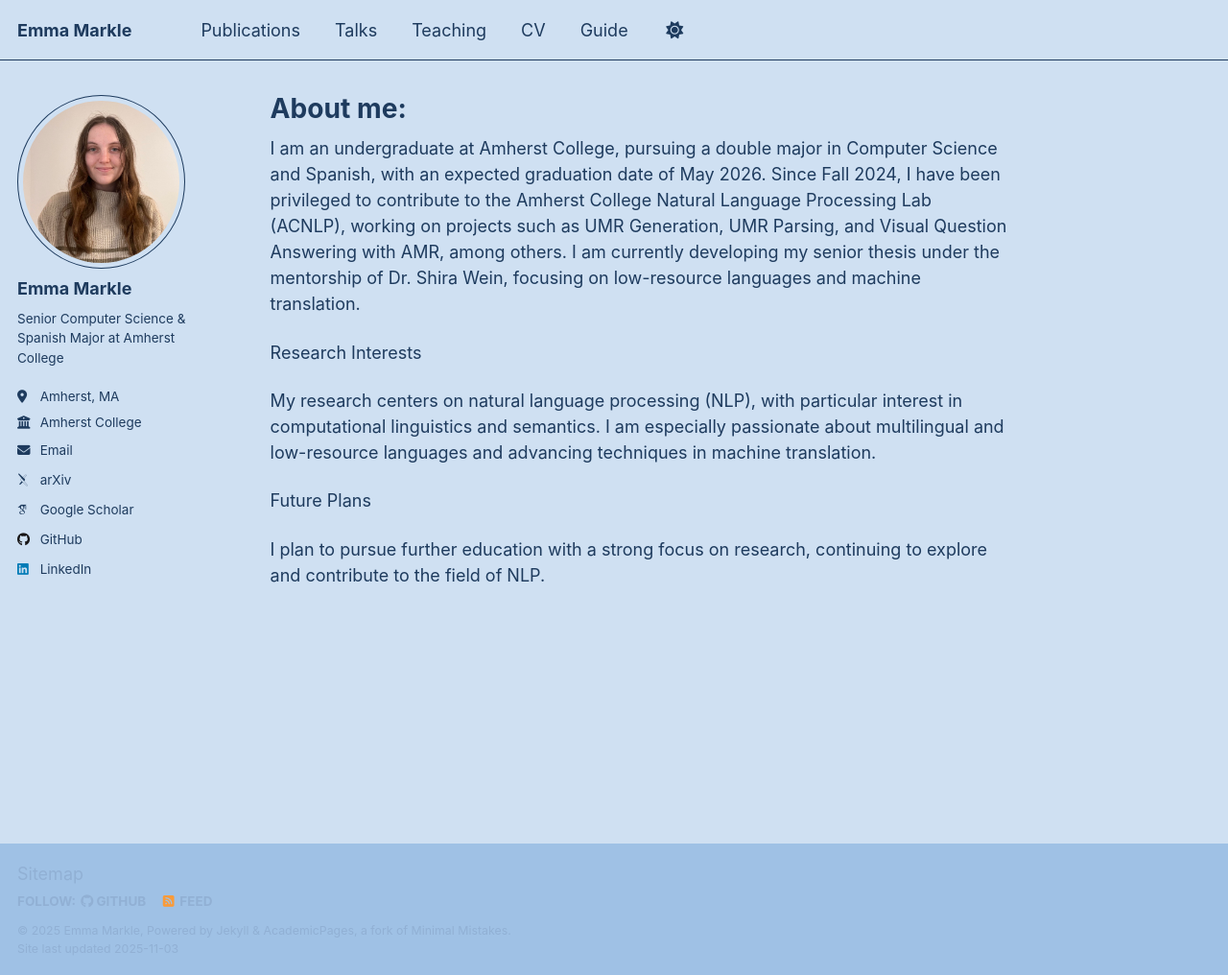
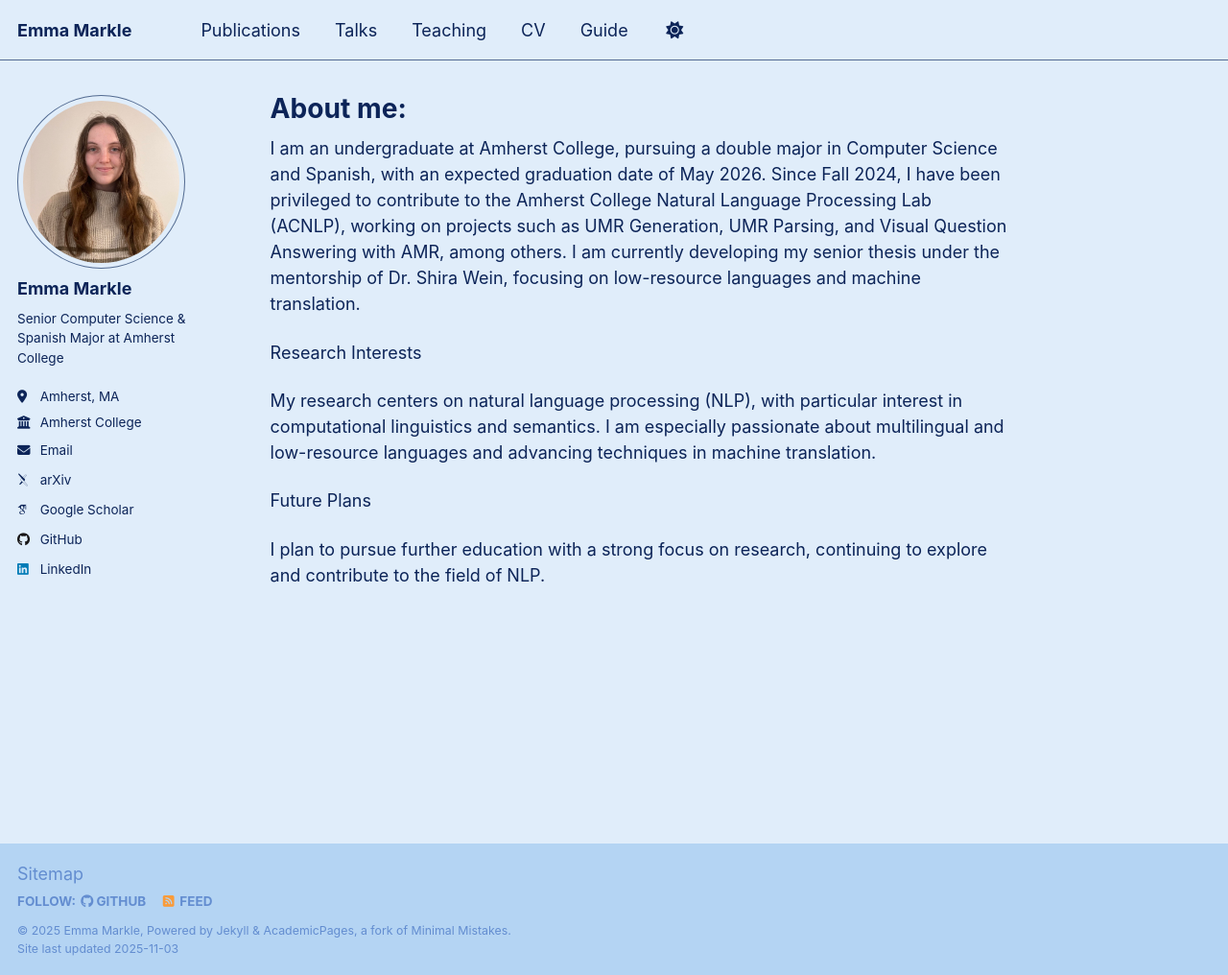
Before and after one commit to emmamarkle/emmamarkle.github.io, a Jekyll site: the page built from _pages/about.md, in a window 1280 px wide and 1016 px high. Shown: the whole window at 96% size. Built offline with Jekyll 4.4.1, drawn with Linux system fonts in a browser that asks for light colours; some web fonts are replaced; a script that is not in the unit is left out.

Commit message:
Update _air_light.scss

```diff
--- a/_sass/theme/_air_light.scss
+++ b/_sass/theme/_air_light.scss
@@ -3,12 +3,12 @@
    ========================================================================== */
 
 /* === Core Palette === */
-$primary-color              : #1E3B5E;   // main highlight (dark blue)
-$secondary-color            : #6B9080;   // secondary highlight (green)
-$background                 : #CFE0F2;   // off-white background
-$text-dark                  : #1E3B5E;   // main text
-$text-light                 : #91B0D4;   // softer text accent
-$footer                     : darken($background, 12%); // subtle footer
+$primary-color              : #536B91;
+$secondary-color            : #6B9080;
+$background                 : #E0EDFA;
+$text-dark                  : #0C2458;
+$text-light                 : #638DD0;
+$footer                     : darken($background, 10%);
 
 /* === Utility Colors === */
 $danger-color               : #F25C54;
```
